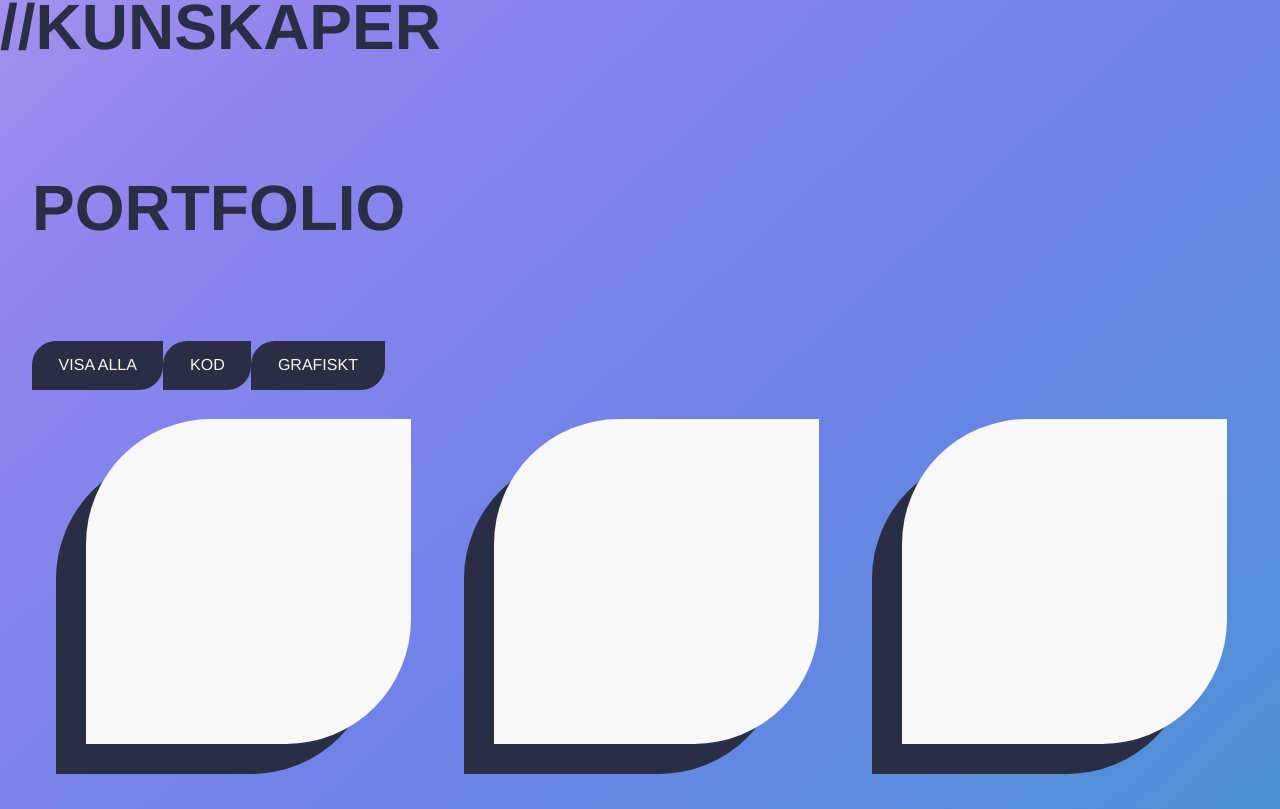
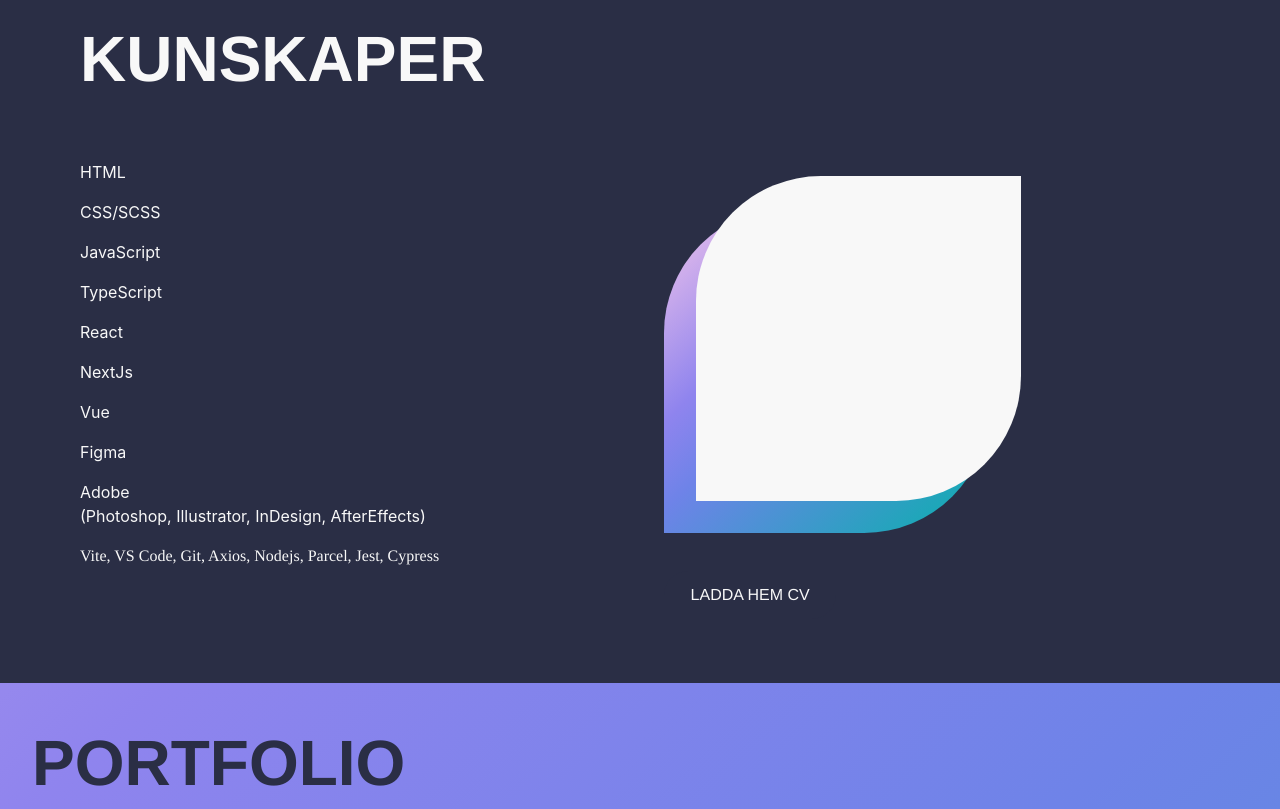
Before and after one commit to jenmwa/portfolio-react, a React (Vite) app: page /#/ in a window 1280 px wide. Shown: the part 1511-2320 px from the top of the page. Built offline with nearby package versions, Linux system fonts and the light colour scheme; a web font is replaced by a local one.

Commit message:
knowledgeContainer added + alignment

```diff
--- a/src/components/Inspiration.tsx
+++ b/src/components/Inspiration.tsx
@@ -1,9 +1,12 @@
 import { H2 } from "./styled/Headings";
+import { Section } from "./styled/Sections";
 
 export const Inspiration = () => {
   return (
     <>
-      <H2>//Om denna sida</H2>
+      <Section>
+        <H2>//Om denna sida</H2>
+      </Section>
     </>
   );
 };
--- a/src/components/Knowledge.tsx
+++ b/src/components/Knowledge.tsx
@@ -1,9 +1,38 @@
+import { Button } from "./styled/Buttons";
+import { ColorDiv, ContainerDiv, PContainer, WhiteDivBig } from "./styled/Divs";
 import { H2 } from "./styled/Headings";
+import { SectionDark } from "./styled/Sections";
+import "../style/_knowledge.scss";
 
 export const Knowledge = () => {
   return (
     <>
-      <H2>//Kunskaper</H2>
+      <SectionDark>
+        <PContainer>
+          <H2>Kunskaper</H2>
+          <ul>
+            <li>HTML</li>
+            <li>CSS/SCSS</li>
+            <li>JavaScript</li>
+            <li>TypeScript</li>
+            <li>React</li>
+            <li>NextJs</li>
+            <li>Vue</li>
+            <li>Figma</li>
+            <li>
+              Adobe<br></br>(Photoshop, Illustrator, InDesign, AfterEffects)
+            </li>
+          </ul>
+          <p>Vite, VS Code, Git, Axios, Nodejs, Parcel, Jest, Cypress</p>
+        </PContainer>
+        <div className="knowledge-cv-container">
+          <ContainerDiv>
+            <ColorDiv></ColorDiv>
+            <WhiteDivBig></WhiteDivBig>
+          </ContainerDiv>
+          <Button>Ladda hem CV</Button>
+        </div>
+      </SectionDark>
     </>
   );
 };
--- a/src/components/Portfolio.tsx
+++ b/src/components/Portfolio.tsx
@@ -2,7 +2,7 @@
 // import { Button } from "./styled/Buttons";
 import { H2 } from "./styled/Headings";
 import { ImgContainer } from "./ImgContainer";
-import "../style/portfolio.scss";
+import "../style/_portfolio.scss";
 import { useNavigate } from "react-router-dom";
 import { PortfolioFilterSection } from "./PortfolioFilterSection";
 
@@ -22,6 +22,7 @@ export const Portfolio = () => {
         <div className="portfolio-wrapper">
           <ImgContainer handleClick={handleClick}></ImgContainer>
           <ImgContainer handleClick={handleClick}></ImgContainer>
+          <ImgContainer handleClick={handleClick}></ImgContainer>
         </div>
         {/* <Button>Se alla projekt</Button> */}
         {/* <PortfolioCard></PortfolioCard> */}
--- a/src/components/styled/Divs.tsx
+++ b/src/components/styled/Divs.tsx
@@ -39,8 +39,8 @@ export const BlueDiv = styled(ColorDiv)`
   background: ${grey700};
 
   @media (min-width: 768px) {
-    width: 320px;
-    height: 320px;
+    width: 300px;
+    height: 300px;
   }
 `;
 
@@ -68,6 +68,13 @@ export const PlacementDiv = styled.div`
 
 export const WhiteDiv = styled(PlacementDiv)`
   background: ${grey100};
+  width: 300px;
+  height: 300px;
+`;
+
+export const WhiteDivBig = styled(WhiteDiv)`
+  width: 325px;
+  height: 325px;
 `;
 
 export const Flex50percent = styled.div`
--- a/src/components/styled/Sections.tsx
+++ b/src/components/styled/Sections.tsx
@@ -1,4 +1,5 @@
 import styled from "styled-components";
+import { grey100, grey700 } from "./variables";
 
 export const Section = styled.section`
   min-height: 80dvh;
@@ -19,3 +20,18 @@ export const Section = styled.section`
     padding-left: 5rem;
   }
 `;
+
+export const SectionDark = styled(Section)`
+  background-color: ${grey700};
+  color: ${grey100};
+
+  @media (min-width: 768px) {
+    display: flex;
+    flex-direction: row;
+    /* gap: 50px; */
+  }
+
+  @media (min-width: 1024px) {
+    padding-left: 5rem;
+  }
+`;
--- a/src/index.scss
+++ b/src/index.scss
@@ -12,7 +12,7 @@ body {
   font-weight: 400;
 
   color: $grey500;
-  background-color: $grey100;
+  // background-color: $grey100;
 
   font-synthesis: none;
   text-rendering: optimizeLegibility;
@@ -21,12 +21,7 @@ body {
   -webkit-text-size-adjust: 100%;
 
   min-height: 100dvh;
-}
 
-main {
-  color: $grey700;
-  padding: 5rem 0;
-  // min-height: 100dvh;
   background: rgb(244, 198, 234);
   background: linear-gradient(
     137deg,
@@ -37,8 +32,24 @@ main {
   );
 }
 
+main {
+  color: $grey700;
+  padding: 5rem 0;
+  // min-height: 100dvh;
+  // background: rgb(244, 198, 234);
+  // background: linear-gradient(
+  //   137deg,
+  //   rgba(244, 198, 234, 1) 0%,
+  //   rgba(143, 132, 238, 1) 34%,
+  //   rgba(110, 131, 232, 1) 48%,
+  //   rgba(6, 177, 171, 1) 100%
+  // );
+}
+
 footer {
   padding: 1rem;
+  color: $grey100;
+  // background-color: $accent2;
 }
 
 p {
--- /dev/null
+++ b/src/style/_knowledge.scss
@@ -0,0 +1,10 @@
+.knowledge-cv-container {
+  @media (min-width: 768px) {
+    margin-left: -4rem;
+    margin-top: 0;
+  }
+  @media (min-width: 1024px) {
+    // margin-left: 0rem;
+    margin-top: 0;
+  }
+}
--- /dev/null
+++ b/src/style/_portfolio.scss
@@ -0,0 +1,65 @@
+.portfolio-section {
+  padding: 2rem;
+}
+
+.portfolio-wrapper {
+  display: flex;
+  flex-wrap: wrap;
+  // gap: 1rem;
+  justify-content: center;
+
+  @media (min-width: 768px) {
+    justify-content: space-evenly;
+  }
+}
+
+.portfolio--img-container {
+  position: relative;
+  display: flex;
+  justify-content: center;
+  align-items: center;
+}
+
+// .portfolio--container {
+//   display: flex;
+//   flex-direction: column;
+//   justify-content: space-between;
+//   width: 350px;
+// }
+
+// .portfolio-img--container {
+//   border: 1px solid red;
+//   width: 100%;
+//   height: 600px;
+//   margin-bottom: 1rem;
+//   border-radius: 115px 0 0 0;
+
+//   img {
+//     width: 100%;
+//     height: 100%;
+//     object-fit: cover;
+//     border-radius: 115px 0 0 0;
+//   }
+// }
+
+// h3 {
+//   margin-bottom: 0;
+// }
+// p {
+//   margin-top: 0;
+//   margin-bottom: 2rem;
+// }
+
+// .portfolio--language {
+//   background-color: whitesmoke;
+//   width: 150px;
+//   height: 50px;
+//   display: flex;
+//   align-items: center;
+//   padding-left: 1rem;
+//   margin-bottom: 2rem;
+// }
+
+// .portfolio--readMore {
+//   margin-bottom: 2rem;
+// }
--- a/src/style/portfolio.scss
+++ /dev/null
@@ -1,65 +0,0 @@
-.portfolio-section {
-  padding: 2rem;
-}
-
-.portfolio-wrapper {
-  display: flex;
-  flex-wrap: wrap;
-  gap: 2rem;
-  justify-content: center;
-
-  @media (min-width: 768px) {
-    justify-content: space-evenly;
-  }
-}
-
-.portfolio--img-container {
-  position: relative;
-  display: flex;
-  justify-content: center;
-  align-items: center;
-}
-
-.portfolio--container {
-  display: flex;
-  flex-direction: column;
-  justify-content: space-between;
-  width: 350px;
-}
-
-.portfolio-img--container {
-  border: 1px solid red;
-  width: 100%;
-  height: 600px;
-  margin-bottom: 1rem;
-  border-radius: 115px 0 0 0;
-
-  img {
-    width: 100%;
-    height: 100%;
-    object-fit: cover;
-    border-radius: 115px 0 0 0;
-  }
-}
-
-h3 {
-  margin-bottom: 0;
-}
-p {
-  margin-top: 0;
-  margin-bottom: 2rem;
-}
-
-.portfolio--language {
-  background-color: whitesmoke;
-  width: 150px;
-  height: 50px;
-  display: flex;
-  align-items: center;
-  padding-left: 1rem;
-  margin-bottom: 2rem;
-}
-
-.portfolio--readMore {
-  margin-bottom: 2rem;
-}
```
